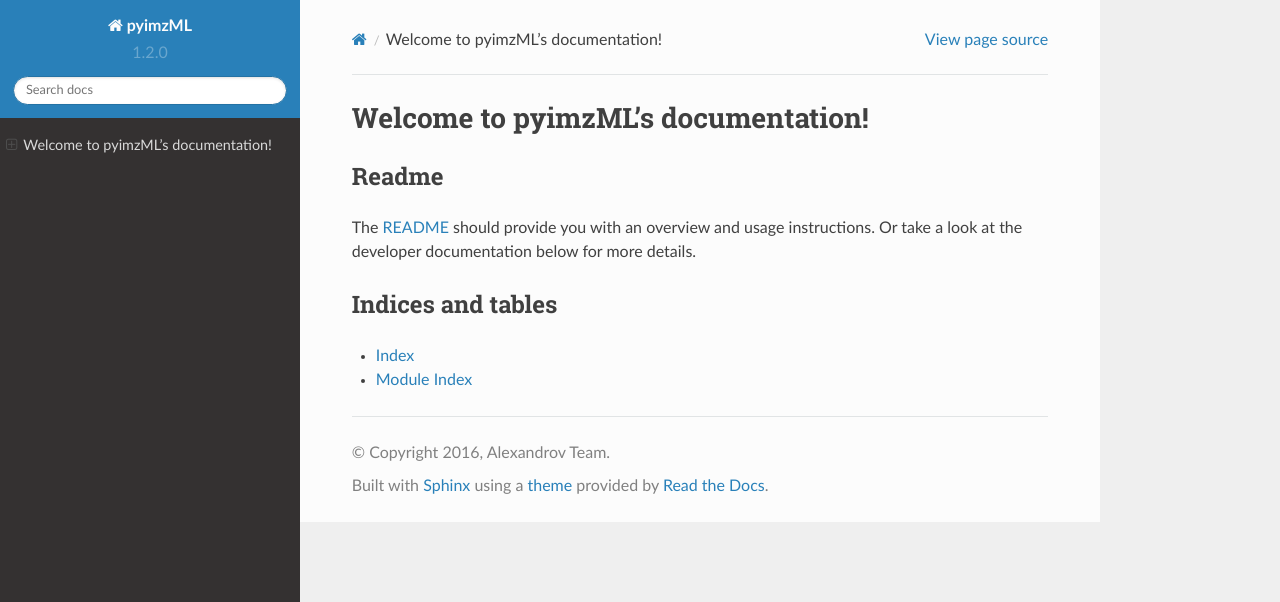
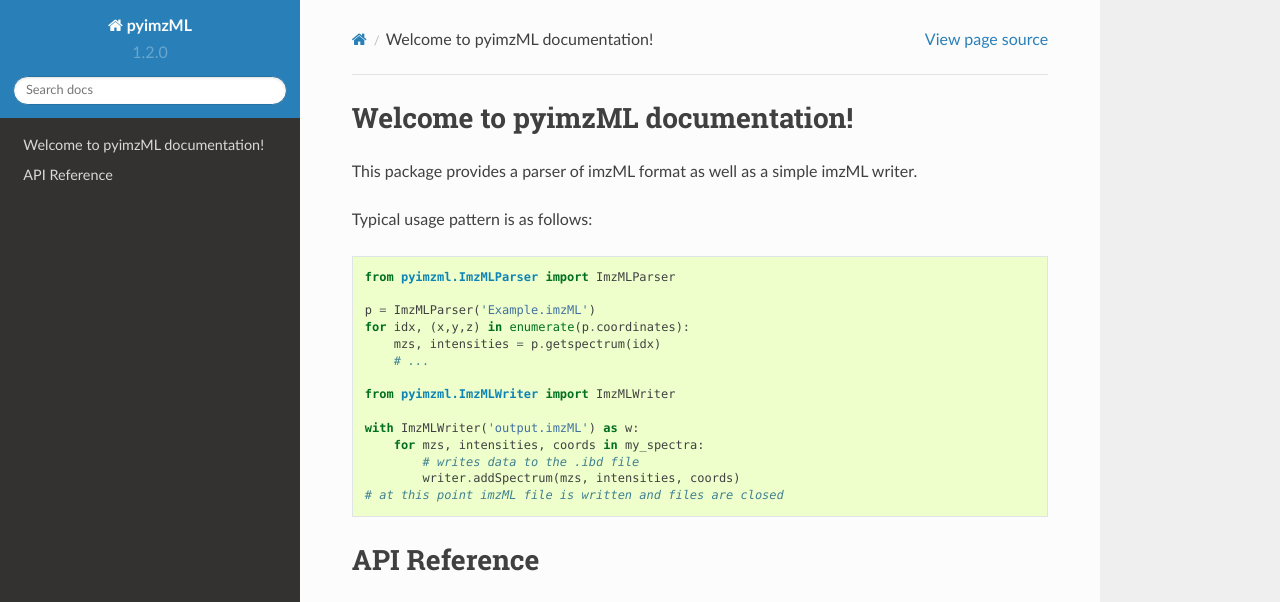
Before and after one commit to alexandrovteam/pyimzML, a Sphinx documentation site: the page built from docs/index.rst, in a window 1280 px wide and 1080 px high. Shown: the top 602 px of the window. Built offline with Sphinx 7.4.7 and the Read the Docs theme 2.0.0, drawn with Linux system fonts in a browser that asks for light colours; grey boxes are pictures that could not be loaded.

Commit message:
documentation revamp

```diff
--- a/docs/conf.py
+++ b/docs/conf.py
@@ -24,9 +24,6 @@
 from pyimzml import __version__  # noqa
 
 rtd_gen_docs.main()
-
-# see http://www.sphinx-doc.org/en/stable/ext/autodoc.html#confval-autodoc_mock_imports
-autodoc_mock_imports = ['numpy']
 
 # If extensions (or modules to document with autodoc) are in another directory,
 # add these directories to sys.path here. If the directory is relative to the
--- a/docs/index.rst
+++ b/docs/index.rst
@@ -1,23 +1,47 @@
-.. pyMS documentation master file, created by
-   sphinx-quickstart on Tue Feb  9 15:19:18 2016.
-   You can adapt this file completely to your liking, but it should at least
-   contain the root `toctree` directive.
-
-Welcome to pyimzML's documentation!
+Welcome to pyimzML documentation!
 ===================================
 
 .. toctree::
    :maxdepth: 2
 
+This package provides a parser of imzML format as well as a simple imzML writer.
 
-Readme
-------
+Typical usage pattern is as follows:
 
-The :doc:`README <README>` should provide you with an overview and usage instructions. Or take a look at the developer
-documentation below for more details.
+.. code-block:: python
 
-Indices and tables
-------------------
+    from pyimzml.ImzMLParser import ImzMLParser
 
-* :ref:`genindex`
-* :ref:`modindex`
+    p = ImzMLParser('Example.imzML')
+    for idx, (x,y,z) in enumerate(p.coordinates):
+        mzs, intensities = p.getspectrum(idx)
+        # ...
+
+    from pyimzml.ImzMLWriter import ImzMLWriter
+
+    with ImzMLWriter('output.imzML') as w:
+        for mzs, intensities, coords in my_spectra:
+            # writes data to the .ibd file
+            writer.addSpectrum(mzs, intensities, coords)
+    # at this point imzML file is written and files are closed
+
+
+.. _api:
+
+API Reference
+=============
+
+.. automodule:: pyimzml.ImzMLParser
+    :members:
+    :undoc-members:
+    :show-inheritance:
+
+.. automodule:: pyimzml.ImzMLWriter
+    :members:
+    :undoc-members:
+    :show-inheritance:
+
+.. automodule:: pyimzml.compression
+    :members:
+    :undoc-members:
+    :show-inheritance:
--- /dev/null
+++ b/docs/requirements.txt
@@ -0,0 +1,2 @@
+numpy>=1.10
+wheezy.template
```
Also changed, not shown: README.rst (+3 -97 lines), 3 other files.
